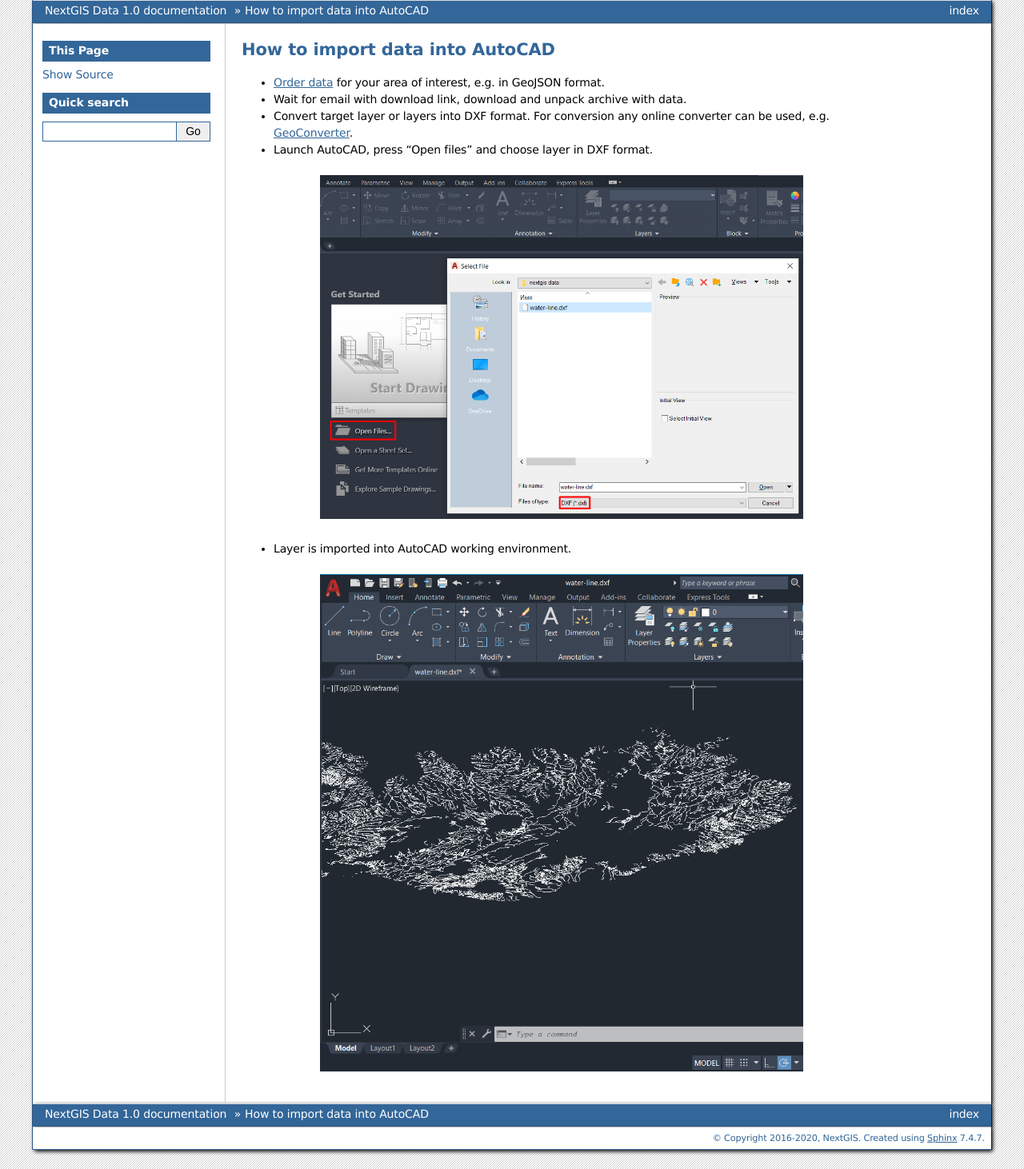
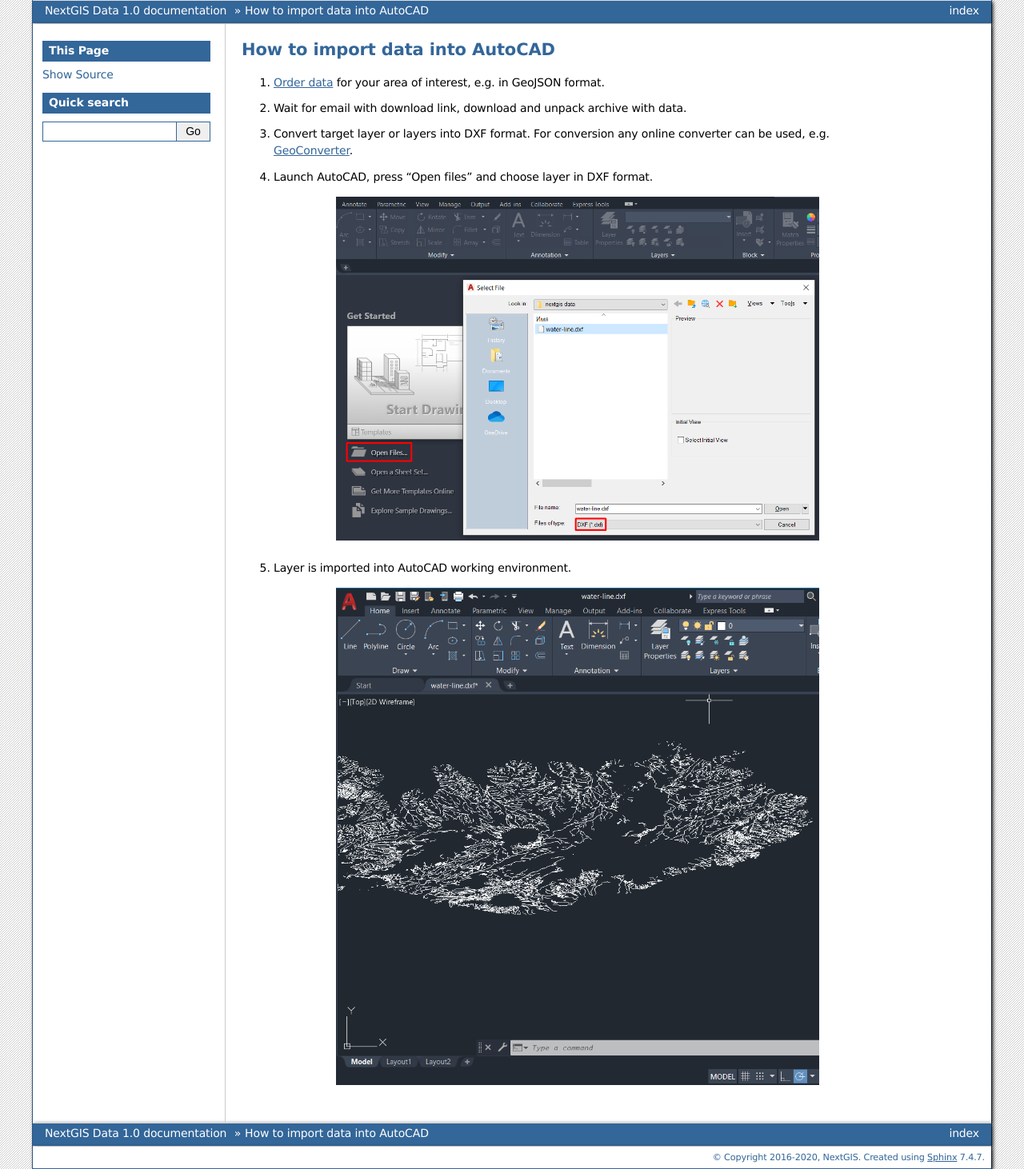
Before and after one commit to nextgis/docs_data, a Sphinx documentation site: the page built from source/autocad.rst, in a window 1280 px wide. Shown: the whole page at 80% size. Built offline with Sphinx 7.4.7, drawn with Linux system fonts in a browser that asks for light colours; formulas are drawn with MathJax 3; pages that are not in the unit, such as notebooks, are missing from menus.

```diff
--- a/source/autocad.rst
+++ b/source/autocad.rst
@@ -3,19 +3,19 @@
 How to import data into AutoCAD
 ===========================
 
-* `Order data <https://data.nextgis.com/en/>`_ for your area of interest, e.g. in GeoJSON format.
-* Wait for email with download link, download and unpack archive with data.
-* Convert target layer or layers into DXF format. For conversion any online converter can be used, e.g. `GeoConverter <https://geoconverter.hsr.ch/vector>`_.
-* Launch AutoCAD, press “Open files” and choose layer in DXF format.
+#. `Order data <https://data.nextgis.com/en/>`_ for your area of interest, e.g. in GeoJSON format.
+#. Wait for email with download link, download and unpack archive with data.
+#. Convert target layer or layers into DXF format. For conversion any online converter can be used, e.g. `GeoConverter <https://geoconverter.hsr.ch/vector>`_.
+#. Launch AutoCAD, press “Open files” and choose layer in DXF format.
 
-.. figure:: _static/autocad1.png
-   :name: autocad1
-   :align: center
-   :width: 16cm
+   .. figure:: _static/autocad1.png
+      :name: autocad1
+      :align: center
+      :width: 16cm
 
-* Layer is imported into AutoCAD working environment.
+#. Layer is imported into AutoCAD working environment.
 
-.. figure:: _static/autocad2.png
-   :name: autocad2
-   :align: center
-   :width: 16cm
+   .. figure:: _static/autocad2.png
+      :name: autocad2
+      :align: center
+      :width: 16cm
```
